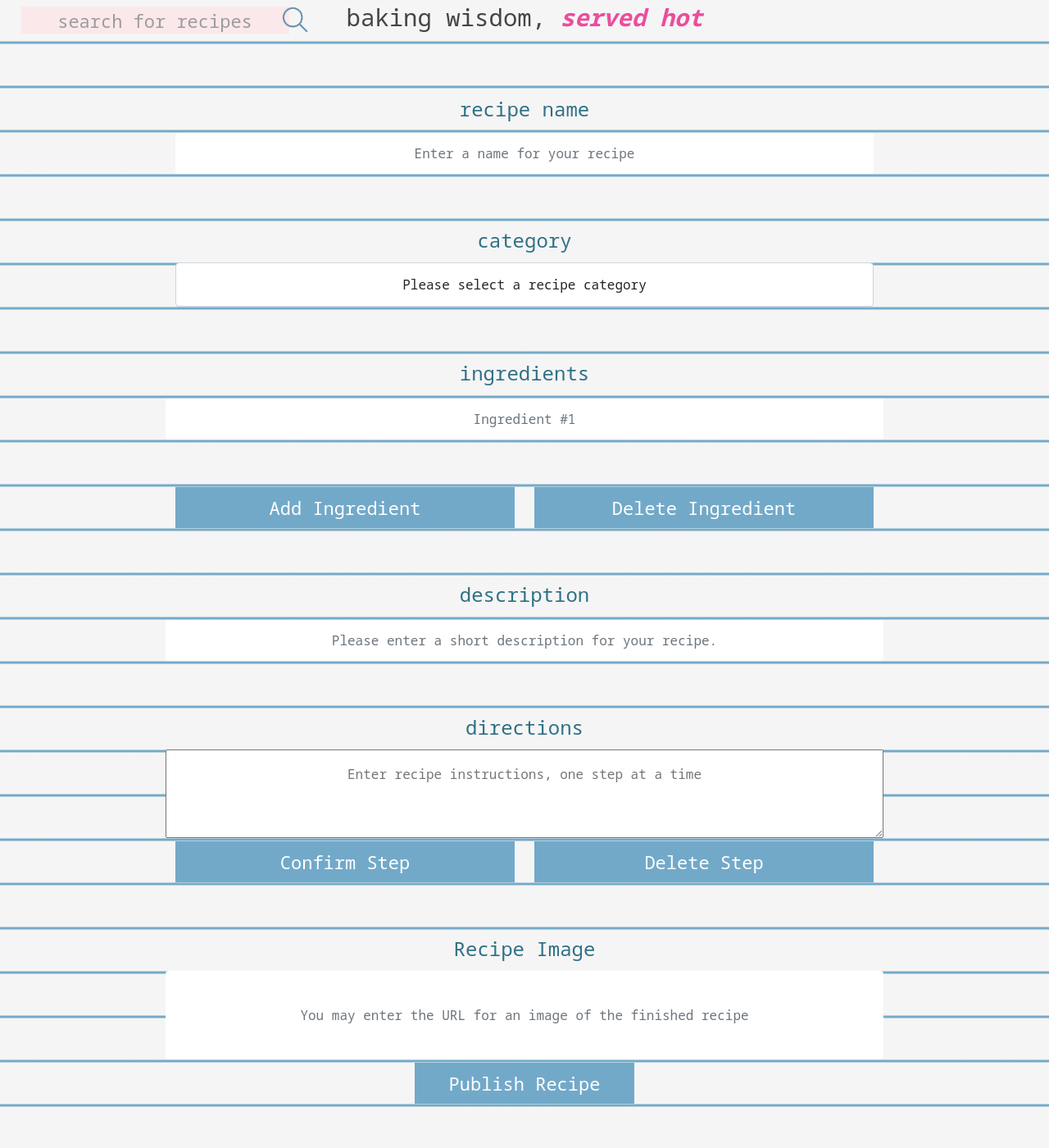
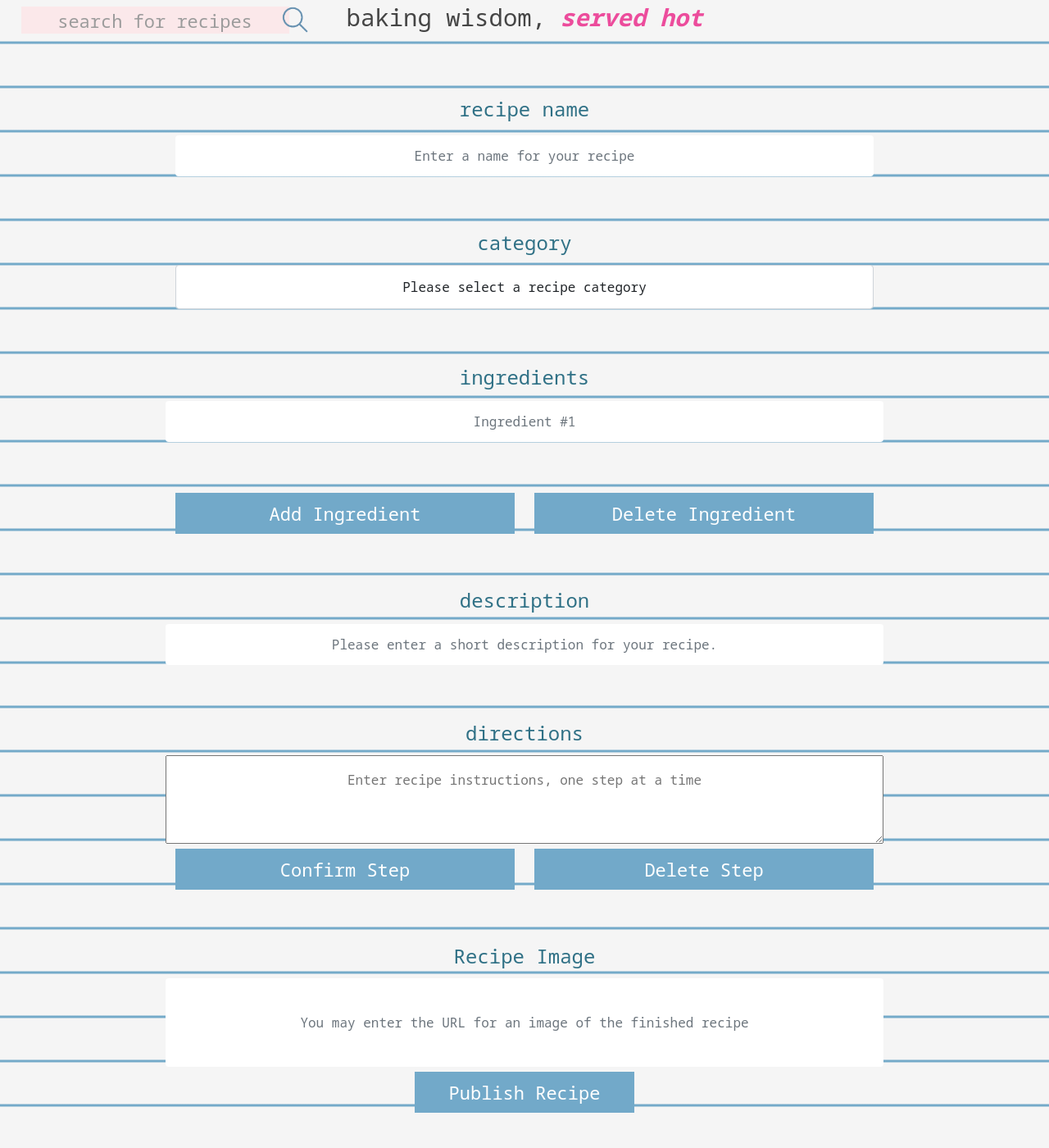
Before and after one commit to thomasmcquillan/the-bakers-crumbs, a Flask app: page /add_recipe in a window 1280 px wide. Shown: the part 108-1508 px from the top of the page at 82% size. After the commit the page ends 1465 px from the top, so only its background shows below. Run offline with Flask 2, Linux system fonts and the light colour scheme; data that the repository does not hold is empty; some libraries are stand-ins or nearby versions.

Commit message:
Edit input field and button styles for consistent line height

```diff
--- a/static/css/style.css
+++ b/static/css/style.css
@@ -393,6 +393,7 @@ button:hover {
         top: 52px;
         display: flex;
         justify-content: space-between;
+        z-index: 300;
     }
 
     .card-image {
@@ -458,26 +459,29 @@ select {
     height: 54px;
 }
 
+.nudge-up input,
 .nudge-down input,
-.username input {
+.tbc-input input,
+.tbc-button {
     margin-top: 2px;
     display: flex;
     width: 100%;
     height: 50px;
     line-height: 54px;
     margin-bottom: 54px;
+    align-items: center;
 }
 
-.nudge-up input,
-.password-input input,
 .tbc-button {
-    display: flex;
-    width: 100%;
-    height: 50px;
-    line-height: 54px;
-    margin-bottom: 54px;
-    margin-top: 4px;
-    align-items: center;
+    margin-top: 6px;
+}
+
+.nudge-up {
+    margin-bottom: 2px;
+}
+
+.nudge-down {
+    margin-top: 3px;
 }
 
 .tbc-textarea {
--- a/templates/add_recipe.html
+++ b/templates/add_recipe.html
@@ -4,7 +4,7 @@
 <div class="container-lg page-content justify-content-center">
     <form class="row" method="POST" action="{{ url_for('add_recipe') }}">
         <div class="add-recipe-row row">
-            <label for="recipe_name" class="username-input justify-content-center" for="recipe_name">
+            <label for="recipe_name" class="tbc-input justify-content-center" for="recipe_name">
                 <h4 style="text-align:center">recipe name</h4>
             </label>
             <div class="nudge-down">
@@ -14,7 +14,7 @@
             </div>
         </div>
         <div class="add-recipe-row row">
-            <label class="username-input justify-content-center" for="category_name">
+            <label class="tbc-input justify-content-center" for="category_name">
                 <h4 style="text-align:center" class="mx-auto col">category</h4>
             </label>
             <div class="nudge-up justify-items-center">
@@ -28,7 +28,7 @@
             </div>
         </div>
         <div class="add-recipe-row nudge-up row">
-            <label class="username-input justify-content-center" for="ingredients">
+            <label class="tbc-input justify-content-center" for="ingredients">
                 <br><h4 style="text-align:center">ingredients</h4>
             </label>
             <!-- Python takes 'name' key to pull data from the form and place it into the MongoDB database. -->
@@ -44,7 +44,7 @@
             </span>
         </div>
         <div class="add-recipe-row row nudge-up">
-            <label class="username-input justify-content-center" for="recipe_description">
+            <label class="tbc-input justify-content-center" for="recipe_description">
                 <h4 style="text-align:center">description</h4>
             </label>
             <!-- Python takes 'name' key to pull data from the form and place it into the MongoDB database. -->
@@ -52,7 +52,7 @@
         </div>
         <!-- Recipe Directions -->
         <div class="add-recipe-row row">
-            <label class="username-input justify-content-center" for="directions">
+            <label class="tbc-input justify-content-center" for="directions">
                 <h4 style="text-align:center">directions</h4>
             </label>
             <!-- Python takes 'name' key to pull data from the form and place it into the MongoDB database. -->
@@ -68,7 +68,7 @@
         </div>
         <!-- Recipe Image URL -->
         <div class="add-recipe-row row">
-            <label class="username-input justify-content-center" for="recipe_image_url">
+            <label class="tbc-input justify-content-center" for="recipe_image_url">
                 <h4 style="text-align:center">Recipe Image</h4>
             </label>
             <!-- Python takes 'name' key to pull data from the form and place it into the MongoDB database. -->
--- a/templates/base.html
+++ b/templates/base.html
@@ -35,7 +35,7 @@
         <form class="search-form" action="{{ url_for('search') }}" method="post">
             <div id="tbc-search-form" class="search-input">
                 <input type="text" name="query" minlength="3" class="validate" placeholder="search for recipes" required>
-                <button type="submit">
+                <button type="submit" id="icon-wrap">
                     <span><img id="tbc-search" src="{{ url_for('static', filename='images/tbc-search.png') }}"></span>
                     <span><img id="tbc-search-hover" type="submit" src="{{ url_for('static', filename='images/tbc-search-hover.png') }}"></span>
                 </button>
--- a/templates/register.html
+++ b/templates/register.html
@@ -12,7 +12,7 @@
                     <br>
                     <p style="text-align:center">Please enter a username</p>
                 </div>
-                <div class="username-input">
+                <div class="tbc-input">
                     <input id="username" name="username" type="text" minlength="6" maxlength="15" class="validate" autocomplete="on" title="Please enter a username of at least 6 characters" required>
                 </div>
             </div>
@@ -20,7 +20,7 @@
                 <div class="col">
                     <p style="text-align:center">Please enter a Password</p>
                 </div>
-                <div class="password-input">
+                <div class="tbc-input">
                     <input id="password" name="password" type="password" minlength="6" maxlength="15" class="validate" autocomplete="on" title="Password must have at least 6 characters" required>
                 </div>
             </div>
```
Also changed, not shown: templates/login.html (+5 -5 lines).
